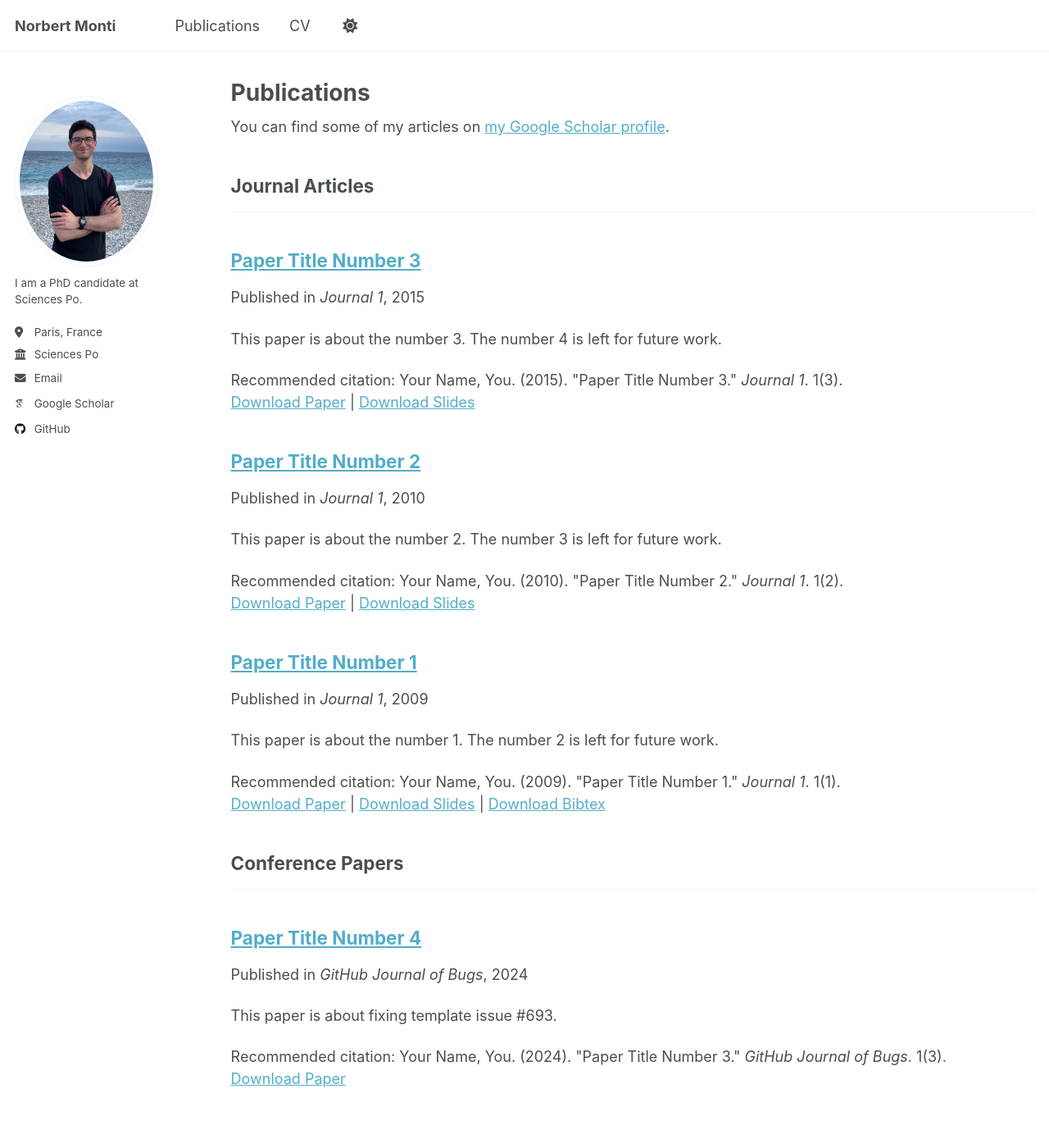
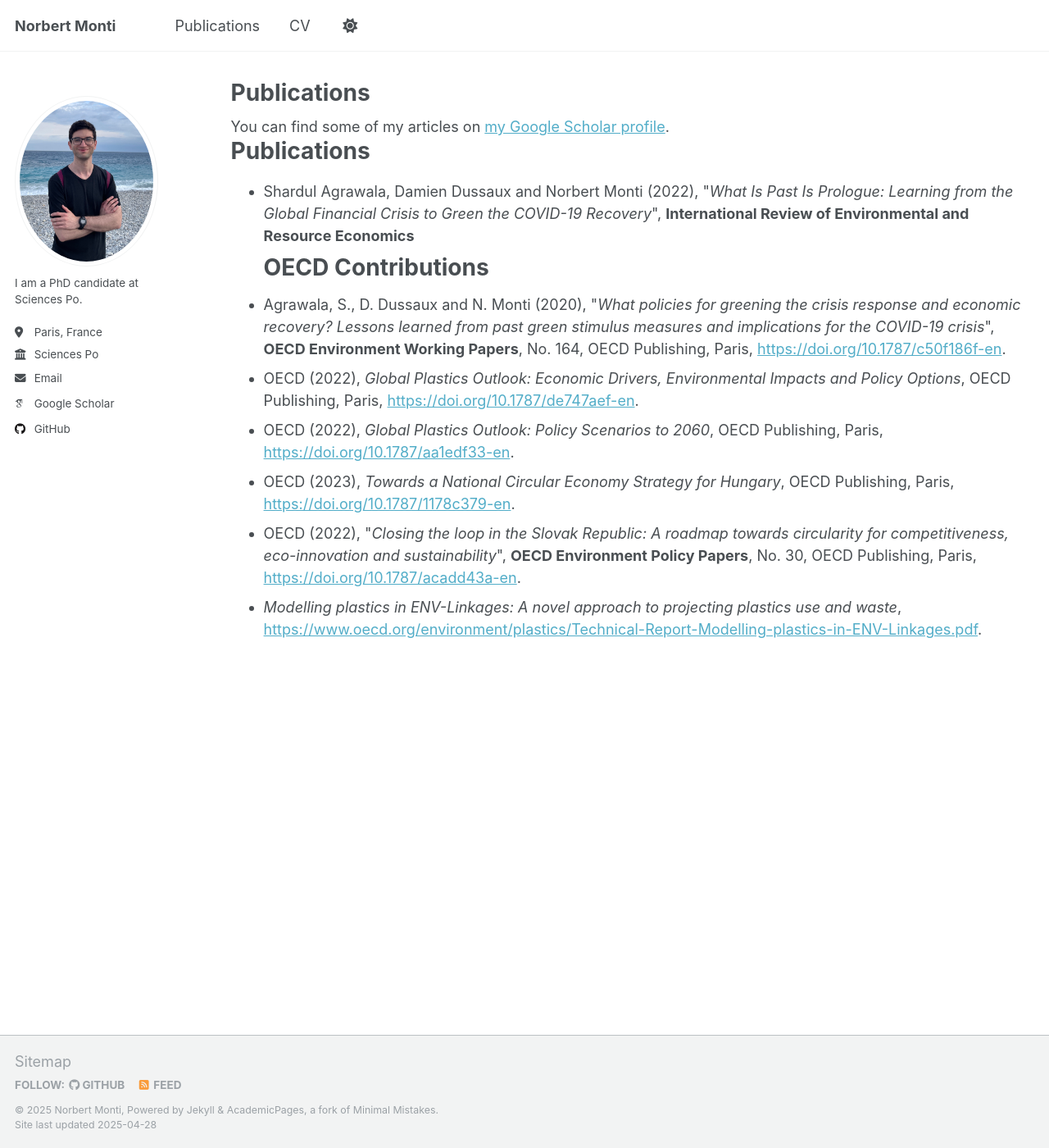
Before and after one commit to norbertmonti/norbertmonti.github.io, a Jekyll site: the page built from _pages/publications.html, in a window 1280 px wide and 1400 px high. Shown: the whole window at 82% size. Built offline with Jekyll 4.4.1, drawn with Linux system fonts in a browser that asks for light colours; some web fonts are replaced.

Commit message:
Update publications.html

```diff
--- a/_pages/publications.html
+++ b/_pages/publications.html
@@ -30,4 +30,36 @@ author_profile: true
   {% for post in site.publications reversed %}
     {% include archive-single.html %}
   {% endfor %}
-{% endif %}
+{% endif %} -->
+
+<h1>Publications</h1>
+
+<ul>
+  <li>Shardul Agrawala, Damien Dussaux and Norbert Monti (2022), "<em>What Is Past Is Prologue: Learning from the Global Financial Crisis to Green the COVID-19 Recovery</em>", <strong>International Review of Environmental and Resource Economics</strong></li>
+
+<h1>OECD Contributions</h1>
+
+  <li>Agrawala, S., D. Dussaux and N. Monti (2020), "<em>What policies for greening the crisis response and economic recovery? Lessons learned from past green stimulus measures and implications for the COVID-19 crisis</em>", <strong>OECD Environment Working Papers</strong>, No. 164, OECD Publishing, Paris,
+    <a href="https://doi.org/10.1787/c50f186f-en" target="_blank">https://doi.org/10.1787/c50f186f-en</a>.
+  </li>
+
+  <li>OECD (2022), <em>Global Plastics Outlook: Economic Drivers, Environmental Impacts and Policy Options</em>, OECD Publishing, Paris,
+    <a href="https://doi.org/10.1787/de747aef-en" target="_blank">https://doi.org/10.1787/de747aef-en</a>.
+  </li>
+
+  <li>OECD (2022), <em>Global Plastics Outlook: Policy Scenarios to 2060</em>, OECD Publishing, Paris,
+    <a href="https://doi.org/10.1787/aa1edf33-en" target="_blank">https://doi.org/10.1787/aa1edf33-en</a>.
+  </li>
+
+  <li>OECD (2023), <em>Towards a National Circular Economy Strategy for Hungary</em>, OECD Publishing, Paris,
+    <a href="https://doi.org/10.1787/1178c379-en" target="_blank">https://doi.org/10.1787/1178c379-en</a>.
+  </li>
+
+  <li>OECD (2022), "<em>Closing the loop in the Slovak Republic: A roadmap towards circularity for competitiveness, eco-innovation and sustainability</em>", <strong>OECD Environment Policy Papers</strong>, No. 30, OECD Publishing, Paris,
+    <a href="https://doi.org/10.1787/acadd43a-en" target="_blank">https://doi.org/10.1787/acadd43a-en</a>.
+  </li>
+
+  <li><em>Modelling plastics in ENV-Linkages: A novel approach to projecting plastics use and waste</em>,
+    <a href="https://www.oecd.org/environment/plastics/Technical-Report-Modelling-plastics-in-ENV-Linkages.pdf" target="_blank">https://www.oecd.org/environment/plastics/Technical-Report-Modelling-plastics-in-ENV-Linkages.pdf</a>.
+  </li>
+</ul>
```
Also changed, not shown: other parts of _pages/publications.html (+2 -2 lines).
